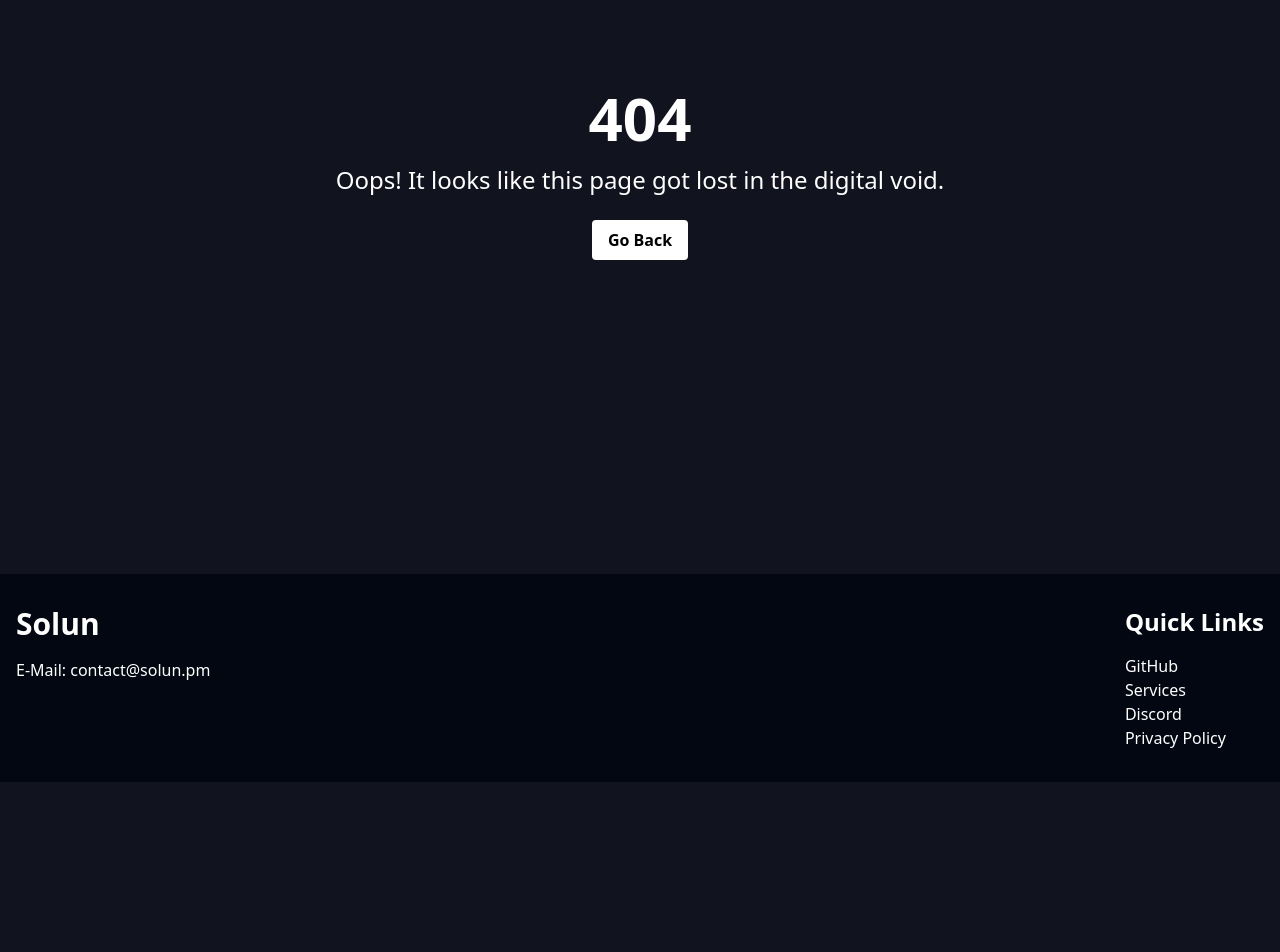
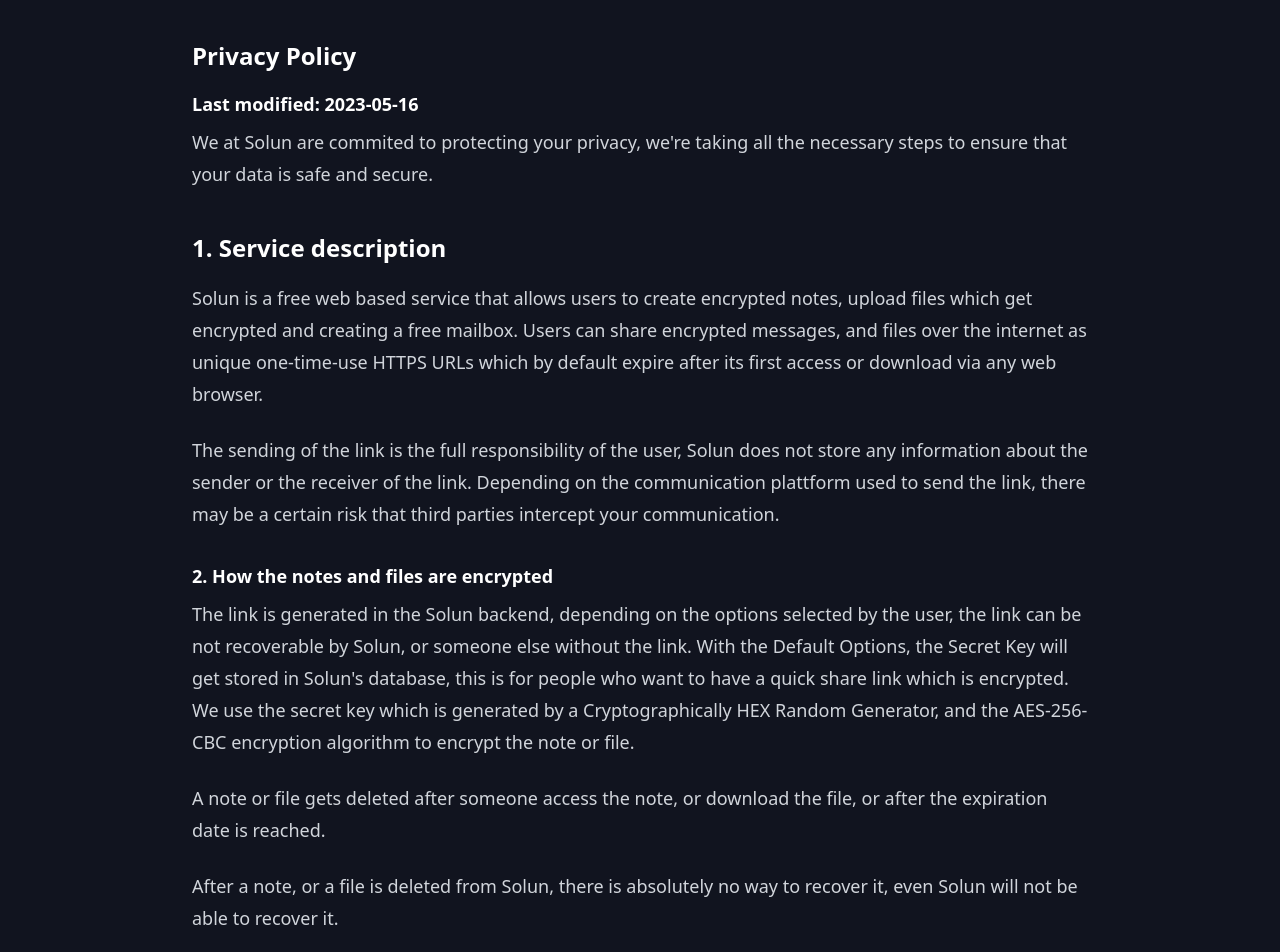
Before and after one commit to yd-915/solun, a Next.js app: page /privacy in a window 1280 px wide. Before the commit this address had no page. Shown: the part 300-1252 px from the top of the page. Before the commit the page ends 1082 px from the top, so only its background shows below. Built offline with nearby package versions, Linux system fonts and the light colour scheme.

Commit message:
Added Privacy Example

```diff
--- /dev/null
+++ b/app/privacy/page.tsx
@@ -0,0 +1,28 @@
+import WelcomerBlog from '@/components/welcomerBlog'
+import CTABanner from '@/components/CTABanner'
+import PrivacyContent from '@/content/privacy.mdx'
+
+export const metadata = {
+    title: 'Solun • Privacy Policy',
+}
+
+export default function Privacy() {
+
+  return (
+    <div className="bg-primary min-h-screen">
+      <section>
+        <WelcomerBlog title="Privacy Policy" />
+      </section>
+      <section>
+        <div className="container mx-auto px-4 md:px-20 py-8 md:py-16 h-full flex items-center justify-center">
+            <div className="prose prose-lg prose-invert max-w-4xl">
+                <PrivacyContent />
+            </div>
+        </div>
+      </section>
+      <section>
+        <CTABanner />
+      </section>
+    </div>
+  )
+}
--- /dev/null
+++ b/content/privacy.mdx
@@ -0,0 +1,48 @@
+### Privacy Policy
+#### Last modified: 2023-05-16
+
+We at Solun are commited to protecting your privacy, we're taking all the necessary steps to ensure that your data is safe and secure.
+
+### 1. **Service description**
+Solun is a free web based service that allows users to create encrypted notes, upload files which get encrypted and creating a free mailbox.
+Users can share encrypted messages, and files over the internet as unique one-time-use HTTPS URLs which by default expire after its first access or download via any web browser.
+
+The sending of the link is the full responsibility of the user, Solun does not store any information about the sender or the receiver of the link.
+Depending on the communication plattform used to send the link, there may be a certain risk that third parties intercept your communication.
+
+#### 2. **How the notes and files are encrypted**
+The link is generated in the Solun backend, depending on the options selected by the user, the link can be not recoverable by Solun, or someone else without the link.
+With the Default Options, the Secret Key will get stored in Solun's database, this is for people who want to have a quick share link which is encrypted.
+We use the secret key which is generated by a Cryptographically HEX Random Generator, and the AES-256-CBC encryption algorithm to encrypt the note or file.
+
+A note or file gets deleted after someone access the note, or download the file, or after the expiration date is reached.
+
+After a note, or a file is deleted from Solun, there is absolutely no way to recover it, even Solun will not be able to recover it.
+
+The Solun Team will do as much as possible to protect your data, but even if someone or something gets access to our servers, they will not be able to decrypt any note or file if you enabled the "End-To-End-Encryption" option.
+
+#### 3. **How the mailbox works**
+The mailbox is a free service provided by Solun, it allows users to create a free mailbox with a custom domain name.
+We encrypt all the emails that are sent to your mailbox and mails that are sent from your mailbox with the same encryption algorithm used for the notes and files - one change is that we use your password as secret-key, we hash your password with multiple Salt Hashing Algorithms so that we can't see your password, ever.
+You can also use the Solun mailbox with your own PGP key, this will allow you to send and receive really secure emails, Solun will not be able to see your emails.
+
+#### 4. **Processing of IP addresses**
+Solun is not logging any IP addresses, they are processed to enable communication with the Solun servers, but they are not a part of the log files.
+IP addresses are not stored in the database, and they are not used for any other purpose than to enable communication with the Solun servers.
+
+#### 5. **Cookies**
+We do not use cookies on our website.
+On the webmail client, we use cookies to store your session, and to store your preferences, no tracking.
+
+#### 6. **Disclaimer**
+Solun is not responsible for any data loss, or any other damage caused by the use of the service.
+Solun is not responsible for the content of the notes, files, or emails that are sent or received via the Solun service.
+
+#### 7. **Disclosure of data to third parties**
+Solun does not disclose any data to third parties.
+
+#### 8. **Changes to the privacy policy**
+Solun reserves the right to change the privacy policy at any time.
+
+#### 9. **Contact**
+If you have any questions about the privacy policy, please contact us at: contact@solun.pm
```
